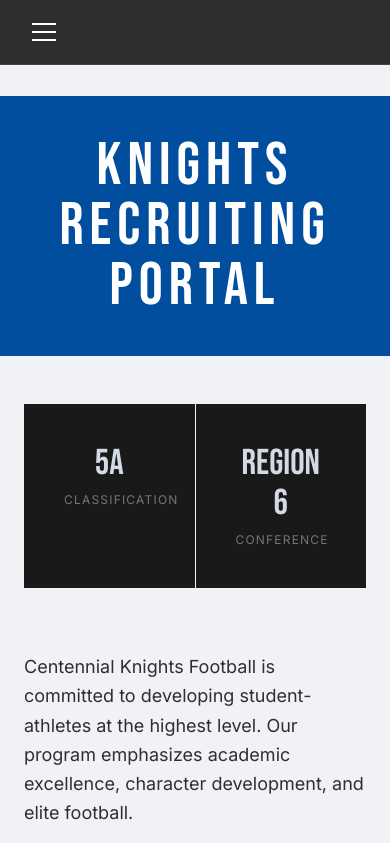
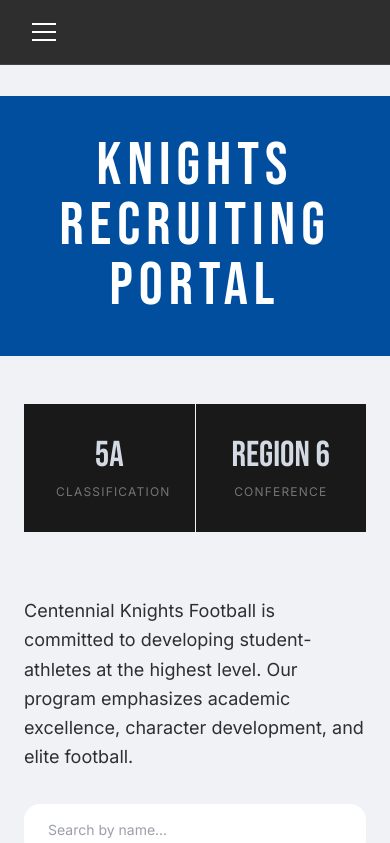
Before and after one commit to orbonnie/chs-football, a Next.js app: page /recruiting in a window 390 px wide. Shown: the top 843 px of the page. Built offline with nearby package versions, Linux system fonts and the light colour scheme.

Commit message:
Update large font for mobile

```diff
--- a/src/app/recruiting/page.tsx
+++ b/src/app/recruiting/page.tsx
@@ -24,8 +24,8 @@ export default function RecruitingPage() {
             { stat: '5A', label: 'Classification' },
             { stat: 'Region 6', label: 'Conference' },
           ].map(({ stat, label }) => (
-            <div key={label} className="bg-black-500 p-10 text-center">
-              <p className="font-display text-silver-400 text-4xl sm:text-6xl">{stat}</p>
+            <div key={label} className="bg-black-500 p-8 text-center">
+              <p className="font-display text-silver-400 text-4xl sm:text-6xl whitespace-nowrap">{stat}</p>
               <p className="text-white/40 text-xs tracking-widest uppercase mt-2">{label}</p>
             </div>
           ))}
```
